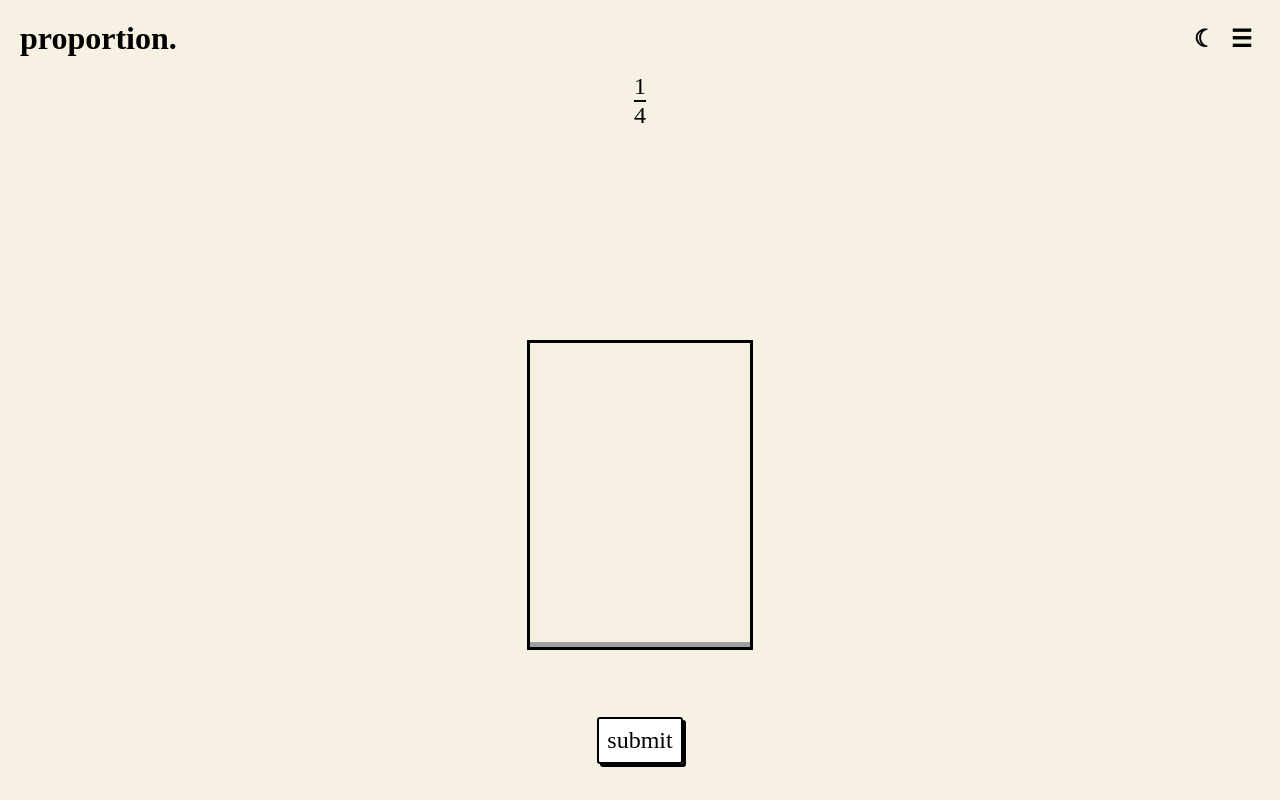
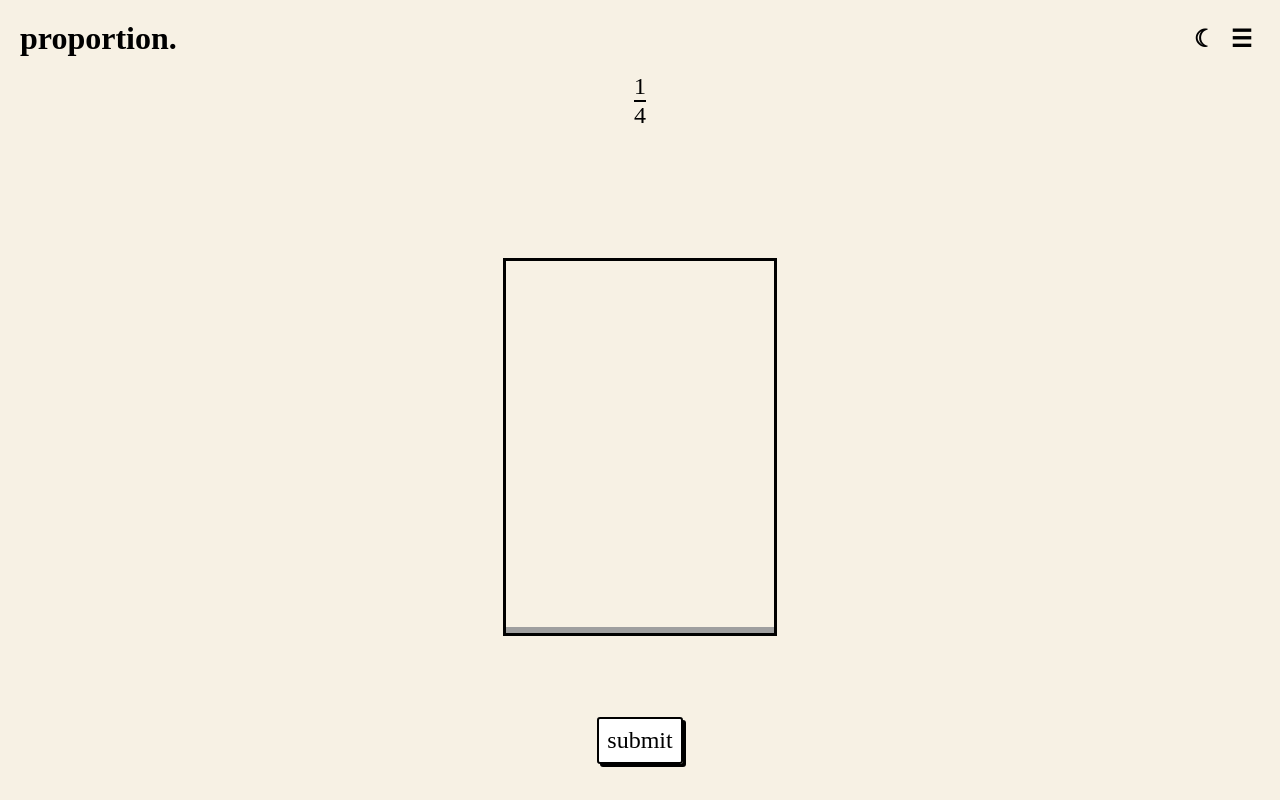
Before and after one commit to ventovulpes/proportion, a React (Vite) app: page / in a window 1280 px wide. Built offline with nearby package versions, Linux system fonts and the light colour scheme.

Commit message:
Adjust results line height

```diff
--- a/src/App.css
+++ b/src/App.css
@@ -67,9 +67,13 @@
 
 .result {
     flex: 0 0 auto;
-    min-height: 5em;
     text-align: center;
-    line-height: 0.2em;
+    line-height: 1.2em;
+}
+
+.result p {
+    margin: 0;
+    min-height: 1em;
 }
 
 .shape-area {
```
